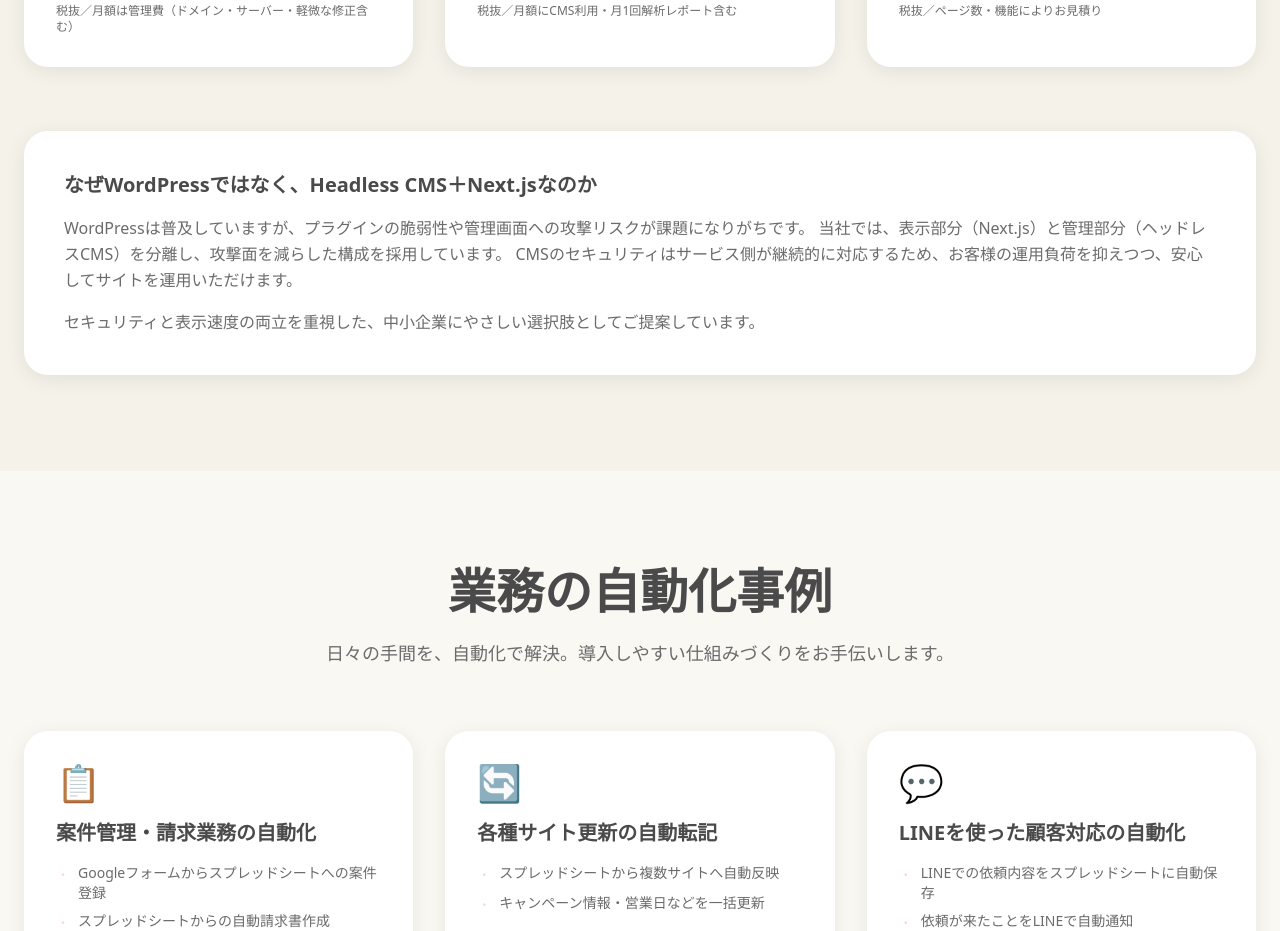
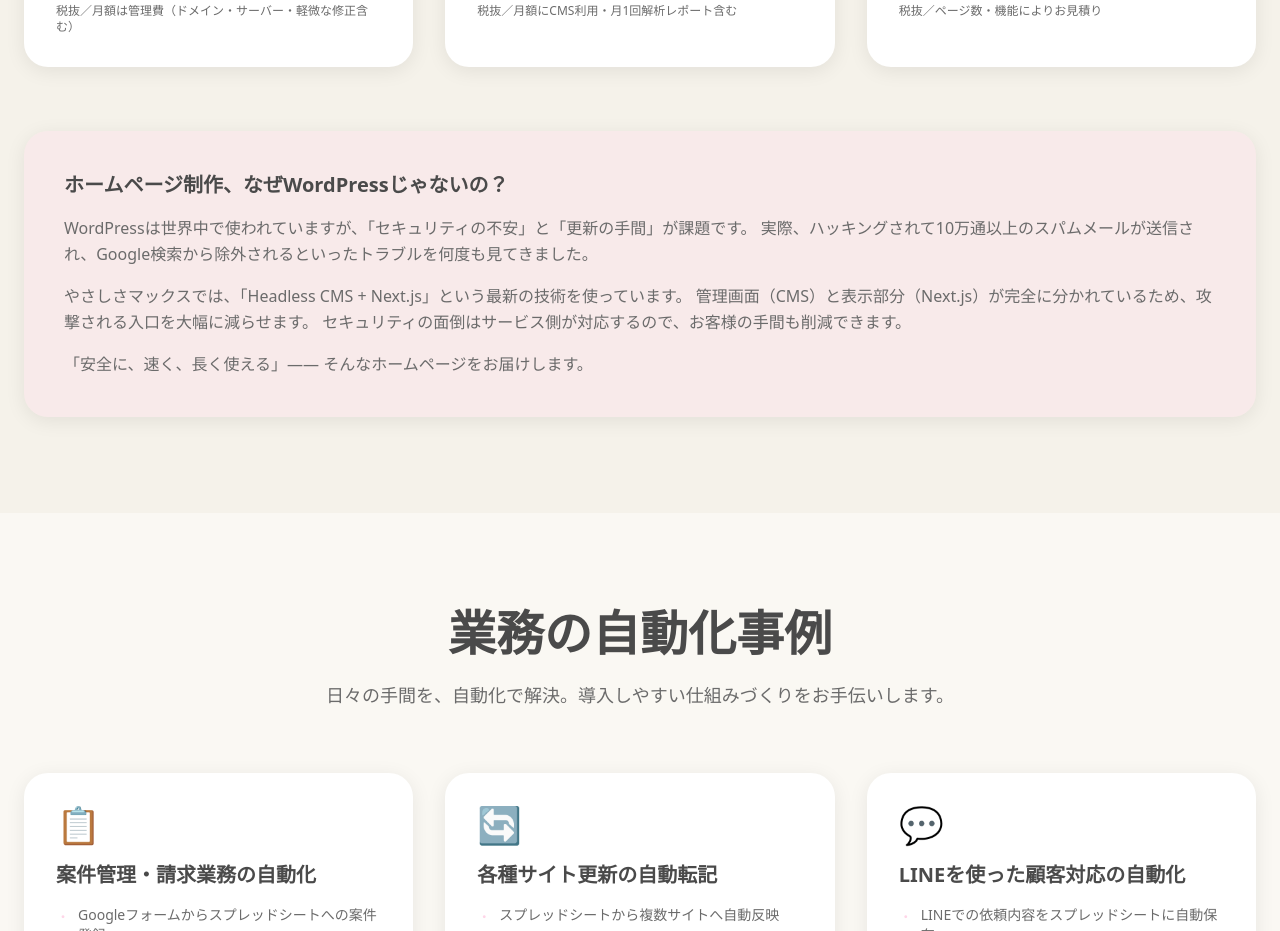
Before and after one commit to kossy310/yasashisamax, a Next.js app: page / in a window 1280 px wide. Shown: the part 3960-4891 px from the top of the page. Built offline with nearby package versions, Linux system fonts and the light colour scheme; no server answers; a web font is replaced by a local one; what microcms-js-sdk would draw is missing.

Commit message:
wordpressの脆弱性をわかりやすい文章で伝えるのに修正

```diff
--- a/components/sections/Pricing.tsx
+++ b/components/sections/Pricing.tsx
@@ -109,18 +109,22 @@
           whileInView={{ opacity: 1, y: 0 }}
           viewport={{ once: true }}
           transition={{ duration: 0.6 }}
-          className="bg-white rounded-3xl p-8 md:p-10 shadow-soft"
+          className="bg-pastel-pink/30 rounded-3xl p-8 md:p-10 shadow-soft"
         >
           <h4 className="text-xl font-heading font-bold text-text-primary mb-4">
-            なぜWordPressではなく、Headless CMS＋Next.jsなのか
+            ホームページ制作、なぜWordPressじゃないの？
           </h4>
           <p className="text-text-secondary leading-relaxed mb-4">
-            WordPressは普及していますが、プラグインの脆弱性や管理画面への攻撃リスクが課題になりがちです。
-            当社では、表示部分（Next.js）と管理部分（ヘッドレスCMS）を分離し、攻撃面を減らした構成を採用しています。
-            CMSのセキュリティはサービス側が継続的に対応するため、お客様の運用負荷を抑えつつ、安心してサイトを運用いただけます。
+            WordPressは世界中で使われていますが、「セキュリティの不安」と「更新の手間」が課題です。
+            実際、ハッキングされて10万通以上のスパムメールが送信され、Google検索から除外されるといったトラブルを何度も見てきました。
+          </p>
+          <p className="text-text-secondary leading-relaxed mb-4">
+            やさしさマックスでは、「Headless CMS + Next.js」という最新の技術を使っています。
+            管理画面（CMS）と表示部分（Next.js）が完全に分かれているため、攻撃される入口を大幅に減らせます。
+            セキュリティの面倒はサービス側が対応するので、お客様の手間も削減できます。
           </p>
           <p className="text-text-secondary leading-relaxed">
-            セキュリティと表示速度の両立を重視した、中小企業にやさしい選択肢としてご提案しています。
+            「安全に、速く、長く使える」—— そんなホームページをお届けします。
           </p>
         </motion.div>
       </div>
```
